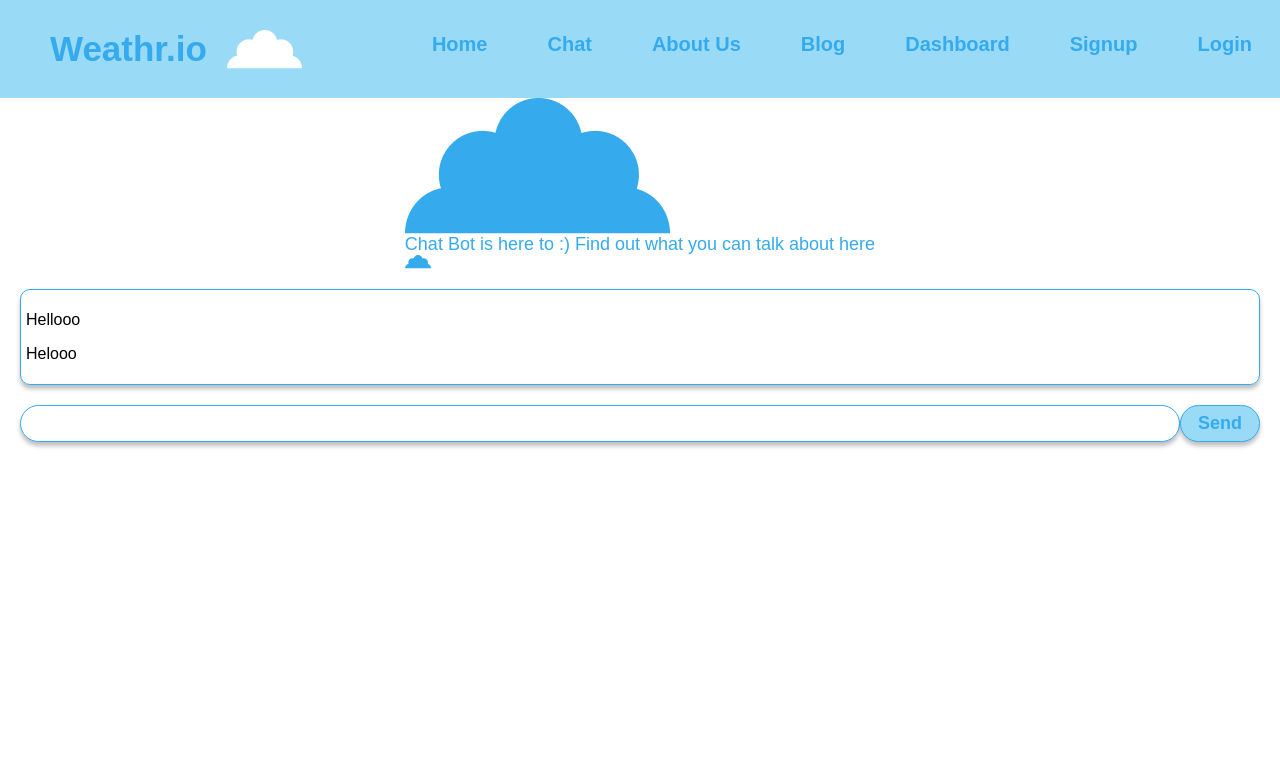
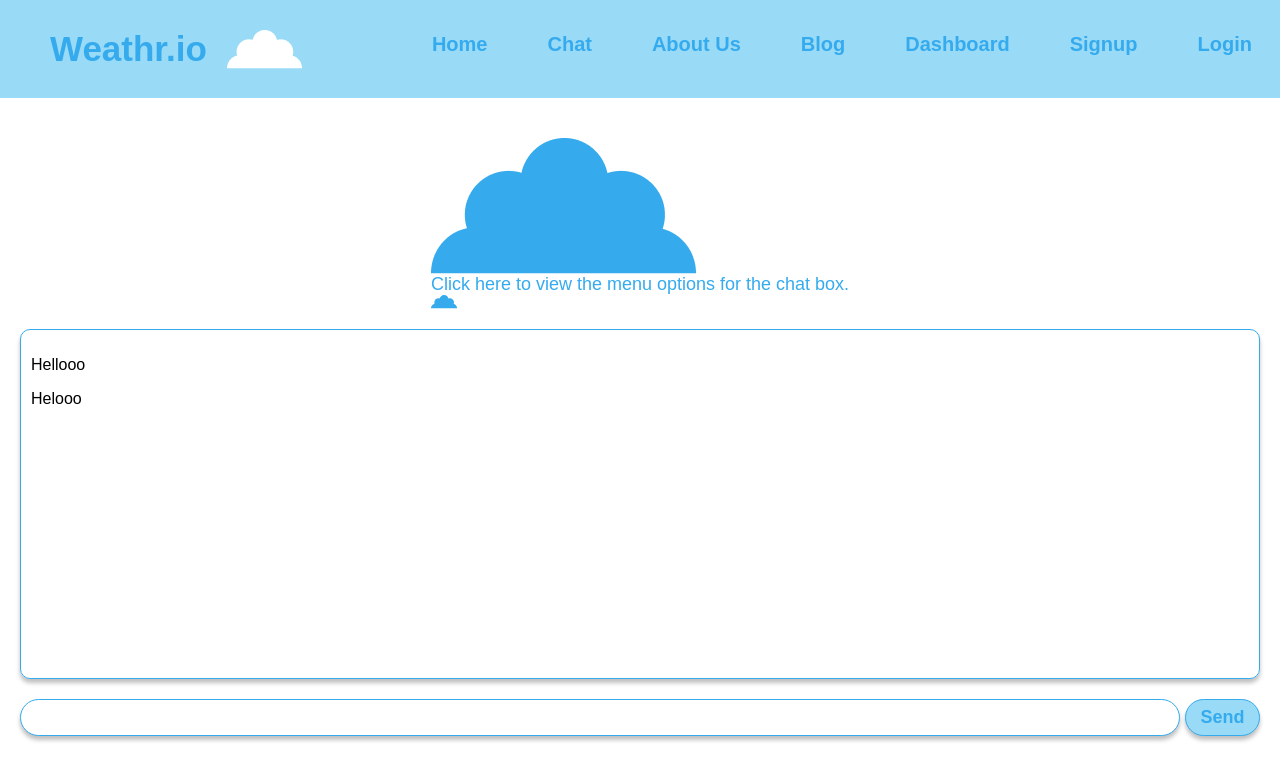
Before and after one commit to meimunchi/Weathr.io, a React (Create React App) app in the folder frontend/: page /chat in a window 1280 px wide. Shown: the top 780 px of the page. Built offline with nearby package versions, Linux system fonts and the light colour scheme; a web font is replaced by a local one.

Commit message:
working on chatbox implementation

```diff
--- a/frontend/src/App/ChatBot/chat-bot.css
+++ b/frontend/src/App/ChatBot/chat-bot.css
@@ -1,5 +1,6 @@
 div.header {
     display: grid;
+    grid-template-columns: auto auto auto;
     justify-content: center;
 }
 
@@ -7,6 +8,14 @@ div.header > p {
     color: #35ABEE;
     font-size: 18px;
     margin: 0px;
+    grid-column: 2;
+}
+div.header > img.cloudLogo {
+    margin-top: 40px;
+    grid-column: 2;
+}
+div.header > img.smallCloud {
+    grid-column: 2;
 }
 
 div.chat-container {
@@ -23,9 +32,9 @@ div.textbox {
     border: 1px solid #35ABEE;
     margin: 20px;
     border-radius: 10px;
-    padding: 5px;
+    padding: 10px;
     box-shadow: 0 4px 4px rgba(0, 0, 0, 0.25);
-
+    height: 350px;
 }
 
 div.chat-container > input {
@@ -34,6 +43,7 @@ div.chat-container > input {
     box-sizing: border-box;
     box-shadow: 0 4px 4px rgba(0, 0, 0, 0.25);
     margin-left: 20px;
+    padding: 10px;
 }
 
 div.chat-container > button {
@@ -45,5 +55,5 @@ div.chat-container > button {
     border-radius: 24px;
     border: 1px solid #35ABEE;
     padding: 7px;
-    margin-right: 20px;
+    margin: 0px 20px 0px 5px;
 }
--- a/frontend/src/App/ChatBot/chat-bot.tsx
+++ b/frontend/src/App/ChatBot/chat-bot.tsx
@@ -3,19 +3,46 @@ import cloudLogo from '../../assets/cloud-logo.png'
 import smallCloud from '../../assets/small-blue-cloud.png'
 import './chat-bot.css'
 
-function submit() {
-    console.log("yo it's submitted.")
-}
+
 
 function ChatBotPage() {
-    // TODO: Use state for input field
+    const [chatInput, setChatInput] = useState({
+        userMessage: "",
+        responseMessage: ""
+    })
+
+    const updateChatInput = (e: any) => {
+        setChatInput({
+            ...chatInput, [e.target.name]: e.target.value
+        })
+    }
+
+    const submitForm = async (e: any) => {
+        e.preventDefault();
+        let userInput = chatInput.userMessage;
+
+        console.log(userInput);
+    }
+    const showMenu = async (e: any) => {
+        console.log("showing menu")
+    }
+
+    /*
+    const Modal = async (e: any) => {
+        <div
+            role="button"
+            className="modal-wrapper"
+        />
+    }
+*/
 
     return (
-        <div className="chatbot">
+        <form className="chatbot" onSubmit={submitForm}>
             <div className="header">
-                <img src={cloudLogo} alt="Weathr Logo" />
-                <p data-testid='cloud-logo'>Chat Bot is here to :) Find out what you can talk about here</p>
-                <img src={smallCloud} alt="Weathr Logo" />
+                <img className="cloudLogo" src={cloudLogo} alt="Weathr Logo" />
+                <p data-testid='header'>Click here to view the menu options for the chat box.</p>
+                <img onClick={showMenu} className="smallCloud" src={smallCloud} alt="Weathr Logo" />
+
             </div>
 
             <div className="chat-container">
@@ -24,11 +51,17 @@ function ChatBotPage() {
                     <p>Helooo</p>
                 </div>
 
-                <input></input>
-                <button onSubmit={submit}>Send</button>
+                <input
+                    type="text"
+                    name="userMessage"
+                    onChange={updateChatInput}
+                    value={chatInput.userMessage}
+                />
+
+                <button type="submit">Send</button>
             </div>
 
-        </div>
+        </form>
     )
 }
 
```
Also changed, not shown: frontend/src/App/Form/Signup/signup.tsx (+9 -9 lines), 1 other file (tests, documents, lock files or other folders).
